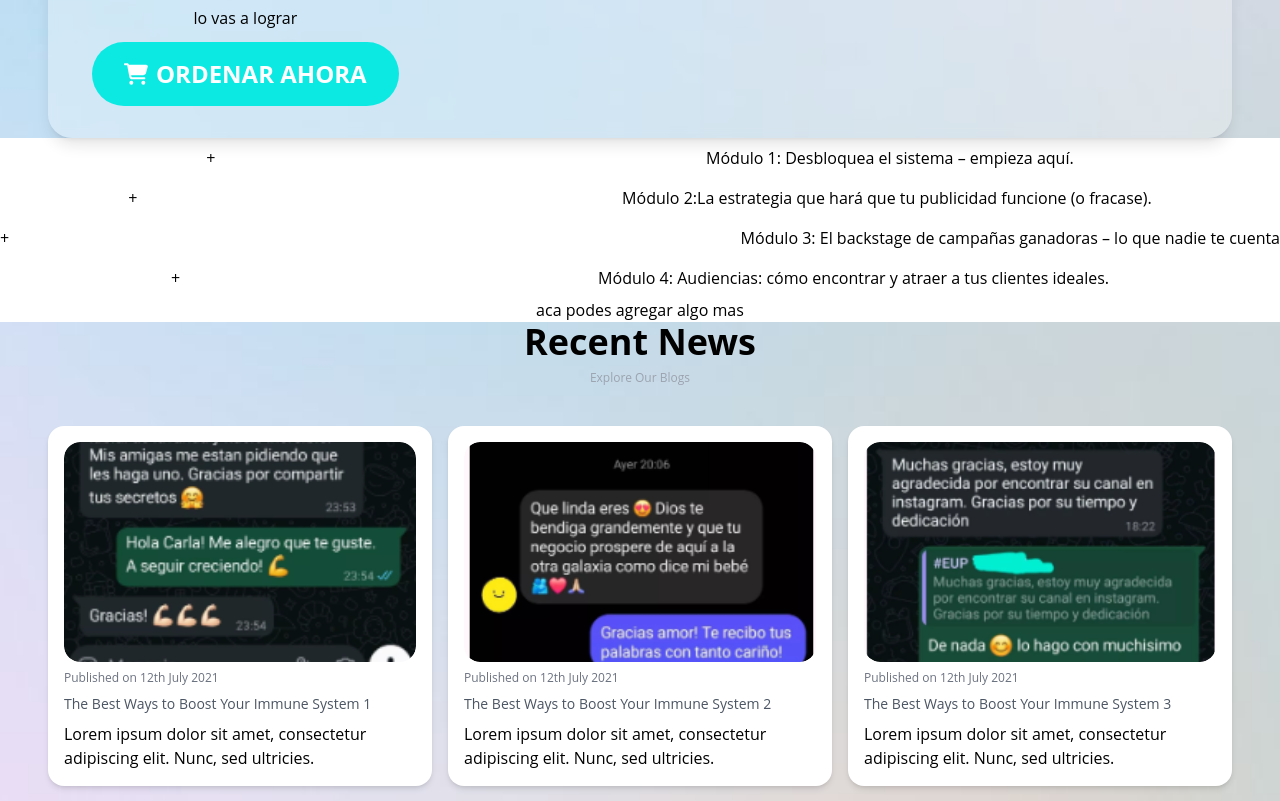
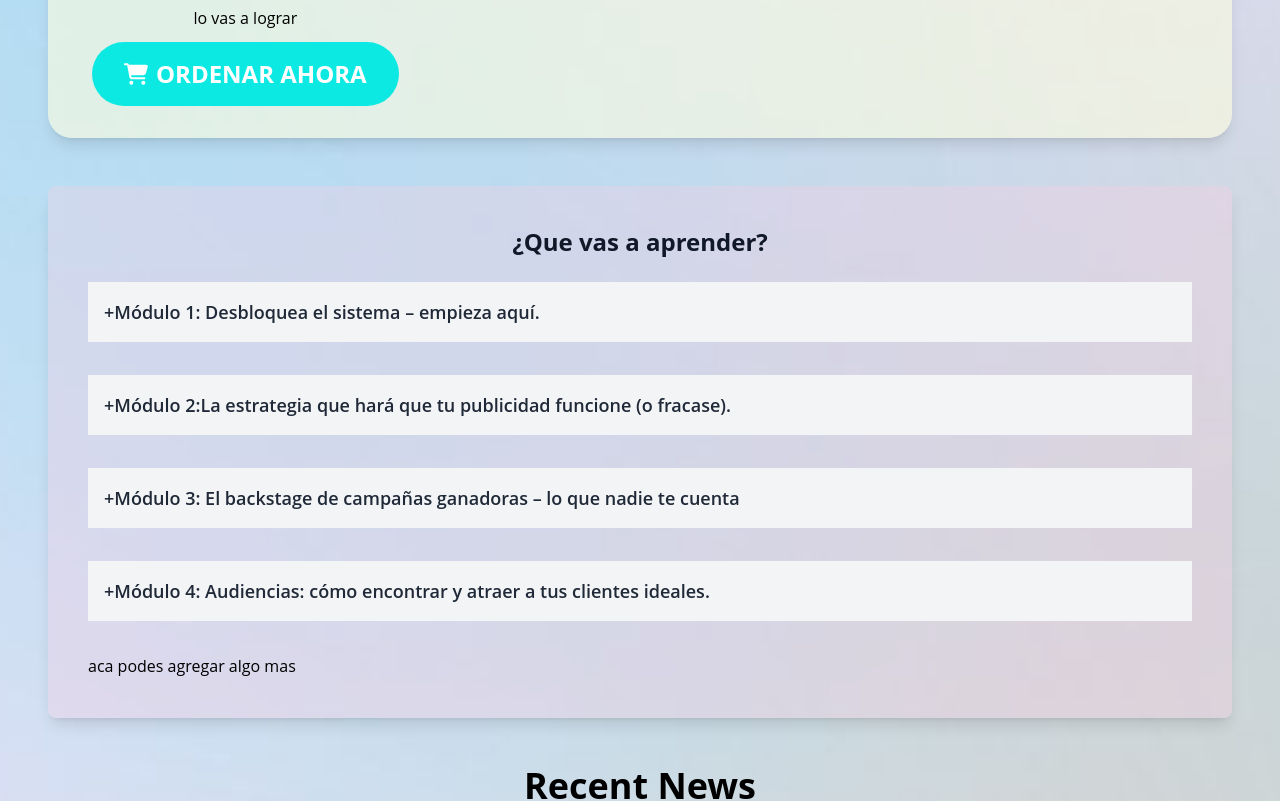
Before and after one commit to PaulBlack91/e-commerce, a React (Vite) app: page / in a window 1280 px wide. Shown: the part 920-1721 px from the top of the page. Built offline with nearby package versions, Linux system fonts and the light colour scheme.

Commit message:
Update styles in Banner2 and Panel: modify colors and improve design; add structure to PanelDb for better content presentation.

```diff
--- a/src/components/Banner/Banner2.jsx
+++ b/src/components/Banner/Banner2.jsx
@@ -6,7 +6,7 @@
   return (
     <div className=" flex justify-center items-center  ">
       <div className="container ">
-        <div className="grid grid-cols-1 md:grid-cols-3 items-center text-black rounded-3xl bg-white bg-opacity-30 backdrop-blur-sm shadow-lg">
+        <div className="grid grid-cols-1 md:grid-cols-3 items-center text-black rounded-3xl bg-yellow bg-opacity-60 backdrop-blur-sm shadow-lg">
           {/* {first column} */}
           <div className="p-2 sm:p-8">
             <h1 className="text-[2.4rem] lg:text-5xl font-georgia italic text-gray-800 text-center tracking-tight leading-tight">
--- a/src/components/Panel/Panel.jsx
+++ b/src/components/Panel/Panel.jsx
@@ -4,11 +4,12 @@
   const [AccordionOpen, setAccordionOpen] = useState(false);
 
   return (
-    <div className="py-2">
+    <div className=" border-gray-300 w-full">
+
       <button
         onClick={() => setAccordionOpen(!AccordionOpen)}
-        className="flex justify-between w-full"
-      >
+        className="flex justify-normal items-center w-full p-4 text-lg font-semibold text-gray-800 bg-gray-100 hover:bg-gray-200 transition-all"
+        >
         {AccordionOpen ? <span>-</span> : <span>+</span>}
         <span>{title}</span>
       </button>
@@ -21,7 +22,7 @@
           : "grid-rows-[0fr] opacity-0"
       }`}
       >
-        <div className="overflow-hidden">{answer}</div>
+         <div className="overflow-hidden p-4 text-gray-700 bg-white border-t border-gray-200">{answer}</div>
       </div>
     </div>
   );
--- a/src/components/Panel/PanelDb.jsx
+++ b/src/components/Panel/PanelDb.jsx
@@ -3,7 +3,14 @@
 
 const PanelDb = () => {
   return (
-    <div className="bg-white w-full h-full flex flex-col items-center justify-center">
+    <div className="min-h-[550px]  flex justify-center items-center py-12 mt-10">
+      <div className="container">
+        <div className="bg-rosabanner bg-opacity-30 backdrop-blur-sm shadow-lg rounded-lg p-6  w-full">
+        <div className="p-4 text-left">
+
+          <h2 className="text-2xl font-bold text-gray-900 mb-6 text-center">
+           ¿Que vas a aprender?
+          </h2>{" "}
           <Panel
             title="Módulo 1: Desbloquea el sistema – empieza aquí."
             answer=" Tour por la escuela: Familiarízate con la plataforma y todo lo que encontrarás. Consejos para sacar un mayor provecho del workshop."
@@ -20,11 +27,15 @@
         Configurar eventos clave para tus campañas.
         Guías prácticas para la creación y configuración del Business Manager y el píxel."
           />
-      <Panel title="Módulo 4: Audiencias: cómo encontrar y atraer a tus clientes ideales. " answer="📹 Define a quién quieres llegar: Aprende a segmentar tu público ideal.
-      Descubre cómo encontrar las personas que realmente valoran tu oferta." />
-
-
+          <Panel
+            title="Módulo 4: Audiencias: cómo encontrar y atraer a tus clientes ideales. "
+            answer="📹 Define a quién quieres llegar: Aprende a segmentar tu público ideal.
+      Descubre cómo encontrar las personas que realmente valoran tu oferta."
+          />
           <h1>aca podes agregar algo mas</h1>
+        </div>
+      </div>
+    </div>
     </div>
   );
 };
--- a/tailwind.config.js
+++ b/tailwind.config.js
@@ -11,7 +11,7 @@
         'primary': '#aa99cd',
         'secondary': '#a6d1e4',
         'danger': '#a99cda',
-        'brandwhite': '#f5f5f5',
+        'yellow': '#fefedf',
         'rosabanner': '#ffcce1',
         'btn-shopnow': '#0ce9e3',
       },
```
Lines whose indentation alone changed are shown as unchanged.
